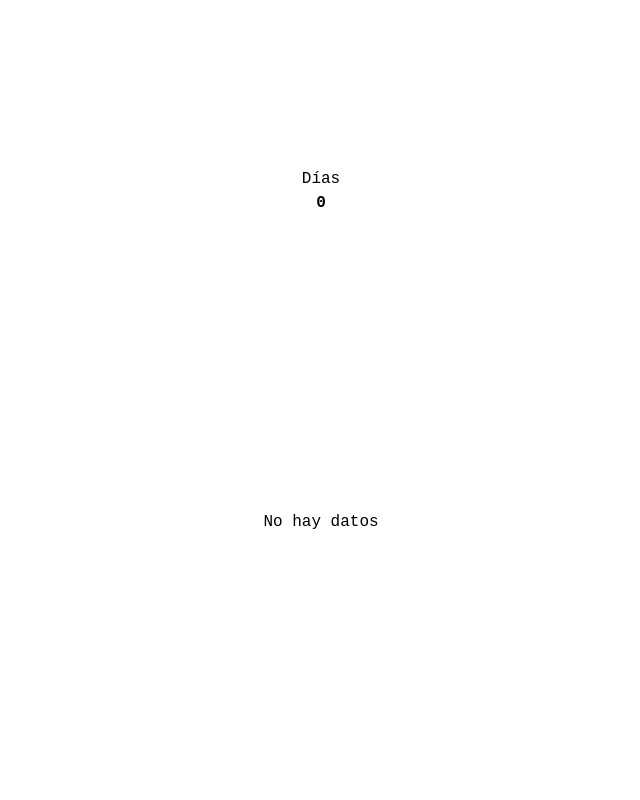
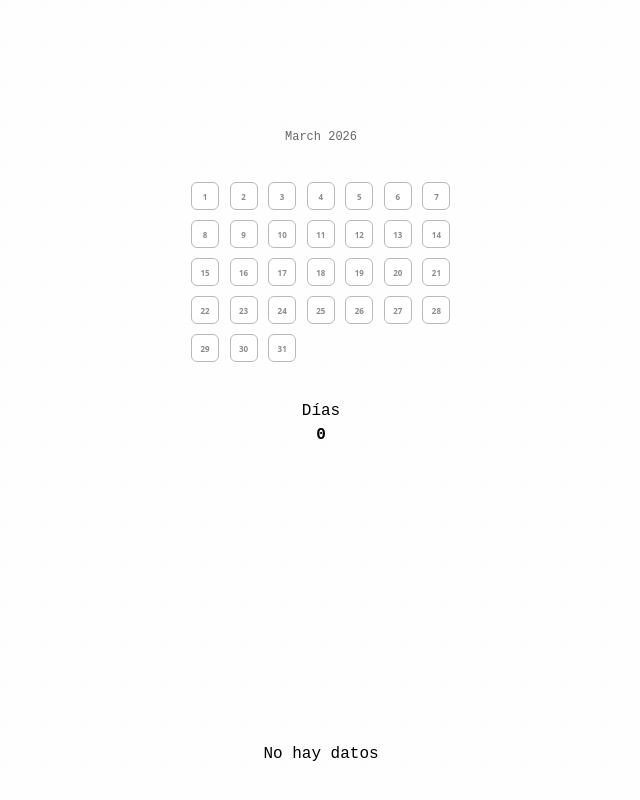
Before and after one commit to diegosolbenitez-ux/mirutina, a React (Vite) app: page / in a window 1280 px wide. Shown: the part 1077-1877 px from the top of the page, without its empty margins (319-959 px from the left). Built offline with nearby package versions, Linux system fonts and the light colour scheme.

Commit message:
fix vercel build

```diff
--- a/src/App.tsx
+++ b/src/App.tsx
@@ -8,7 +8,7 @@ export default function App() {
   return (
     <div
       style={{
-        background: "#ffffff",
+        background: "#ffffffee",
         minHeight: "100vh",
         fontFamily: "'Courier New', monospace",
         display: "flex",
--- a/src/index.css
+++ b/src/index.css
@@ -5,10 +5,28 @@
 }
 
 body {
+
   margin: 0;
-  background: #f2f2f2;
-  font-family: "IBM Plex Mono", monospace;
-  color: #111;
+  background-color: #f6f6f6;
+
+  background-image:
+
+    repeating-linear-gradient(
+      to right,
+      rgba(0,0,0,0.142) 0px,
+      rgba(0,0,0,0.142) 1px,
+      transparent 1px,
+      transparent 40px
+    ),
+
+    repeating-linear-gradient(
+      to bottom,
+      rgba(0, 0, 0, 0.142) 0px,
+      rgba(0,0,0,0.142) 1px,
+      transparent 1px,
+      transparent 40px
+    );
+
 }
 
 /* CONTENEDOR PRINCIPAL TIPO APP */
--- a/src/pages/CreateRoutine.tsx
+++ b/src/pages/CreateRoutine.tsx
@@ -51,7 +51,9 @@ const [confirmResetOpen, setConfirmResetOpen] = useState(false)
   weeklyPlan,
   setRoutineForDay,
   objectives,
-    setObjectiveWeights
+  setObjectiveWeights,
+  planWeeks,
+  setPlanWeeks
 } = useWorkoutStore()
 
 const expandedDayRef = useRef<HTMLDivElement | null>(null)
@@ -73,7 +75,16 @@ const resetPanelRef = useRef<HTMLDivElement | null>(null)
     useState<WeekDay | null>(null)
 
   const [dayLabels, setDayLabels] =
-    useState<Record<WeekDay, string>>(defaultLabels)
+  useState<Record<WeekDay, string>>(() => {
+
+    const saved =
+      localStorage.getItem("day_labels")
+
+    return saved
+      ? JSON.parse(saved)
+      : defaultLabels
+
+  })
 
   const [planExpanded, setPlanExpanded] =
     useState(false)
@@ -134,6 +145,25 @@ const resetPanelRef = useRef<HTMLDivElement | null>(null)
     )
 
     useEffect(() => {
+
+  const cleaned: Record<WeekDay,string> = {
+    lunes: dayLabels.lunes.trim() || defaultLabels.lunes,
+    martes: dayLabels.martes.trim() || defaultLabels.martes,
+    miercoles: dayLabels.miercoles.trim() || defaultLabels.miercoles,
+    jueves: dayLabels.jueves.trim() || defaultLabels.jueves,
+    viernes: dayLabels.viernes.trim() || defaultLabels.viernes,
+    sabado: dayLabels.sabado.trim() || defaultLabels.sabado,
+    domingo: dayLabels.domingo.trim() || defaultLabels.domingo
+  }
+
+  localStorage.setItem(
+    "day_labels",
+    JSON.stringify(cleaned)
+  )
+
+}, [dayLabels])
+
+  useEffect(() => {
     setExerciseLibrary(getExerciseLibrary())
   }, [])
 
@@ -157,6 +187,7 @@ const resetPanelRef = useRef<HTMLDivElement | null>(null)
 
   const insideReset =
     resetPanelRef.current?.contains(target)
+
 
   if (
     insideDay ||
@@ -408,7 +439,18 @@ const resetPanelRef = useRef<HTMLDivElement | null>(null)
       [day]: e.target.value
     })
   }
-      onBlur={()=>setEditingDay(null)}
+  onBlur={()=>{
+
+    const value = dayLabels[day].trim()
+
+    setDayLabels({
+      ...dayLabels,
+      [day]: value || defaultLabels[day]
+    })
+
+    setEditingDay(null)
+
+  }}
   style={editableInputStyle}
 />
 
@@ -612,6 +654,9 @@ const resetPanelRef = useRef<HTMLDivElement | null>(null)
       <button
         onClick={()=>{
           clearAllRoutines()
+          setPlanWeeks(0)
+
+          localStorage.removeItem("plan_weeks")
           setConfirmResetOpen(false)
         }}
         style={confirmButtonStyle}
@@ -693,6 +738,32 @@ const resetPanelRef = useRef<HTMLDivElement | null>(null)
 
             <div>Volumen Baseline: {volumeBaseline}</div>
             <div>Volumen Objetivo: {volumeObjective}</div>
+
+            <div style={{
+  display:"flex",
+  justifyContent:"space-between",
+  marginTop:20
+}}>
+
+  <span>Semanas de Plan</span>
+
+  <input
+    type="number"
+    min={1}
+    max={52}
+    value={planWeeks || ""}
+    onChange={(e)=>
+      setPlanWeeks(Number(e.target.value))
+    }
+    style={{
+      width:40,
+      textAlign:"center",
+      border:"1px solid #8b8b8b",
+      borderRadius:6
+    }}
+  />
+
+</div>
 
           </div>
 
@@ -818,7 +889,7 @@ const planRightColumnStyle:React.CSSProperties={
 }
 
 const planInputStyle:React.CSSProperties={
-  width:30,
+  width:35,
   marginLeft:6,
   textAlign:"center",
   border:"1px solid #8b8b8bbd",
@@ -857,6 +928,7 @@ const nameInputStyle: React.CSSProperties = {
   flex:3,
   border:"1px solid #aaa",
   height:26,
+  width:80,
   borderRadius:6,
   padding:"6px"
 }
--- a/src/pages/ExecuteRoutine.tsx
+++ b/src/pages/ExecuteRoutine.tsx
@@ -23,7 +23,8 @@ export default function ExecuteRoutine() {
   startWorkout,
   confirmSet,
   finalizeWorkout,
-    resetActiveWorkout
+  resetActiveWorkout,
+  planWeeks
 } = useWorkoutStore()
 
   const [weight, setWeight] = useState("")
@@ -34,6 +35,19 @@ export default function ExecuteRoutine() {
     weekDays[todayIndex === 0 ? 6 : todayIndex - 1]
 
   const routine = weeklyPlan[today]
+
+  const planEnd = new Date()
+
+planEnd.setDate(
+  planEnd.getDate() + planWeeks * 7
+)
+
+const lastPlanDay =
+  planWeeks > 0
+    ? new Date(
+        Date.now() + planWeeks * 7 * 86400000
+      ).toISOString().slice(0,10)
+    : "-"
 
   /* ============================= */
   /* RESET SI CAMBIA RUTINA */
@@ -145,10 +159,19 @@ export default function ExecuteRoutine() {
     const firstExercise = routine.exercises[0]
 
     return (
+
+
+
       <div style={containerCenterStyle}>
 
         <div style={initialBlockStyle}>
+
+          <div style={{ marginBottom:10 }}>
+  Último día del Plan Actual: {lastPlanDay}
+</div>
           <div>Ejercicio 01</div>
+
+
 
           <div style={{ marginBottom: 20 }}>
             {firstExercise?.name}
@@ -185,7 +208,7 @@ export default function ExecuteRoutine() {
       goalCompleted
       ? "¡Nuevo ciclo completado!"
     : objectiveVolume === 0
-      ? "Para ver Progresos → Ingresa Pesos objetivo en Plan  "
+      ? "Para ver Progresos → Ingresa Objetivos en tu Plan  "
       : "Nota del día"
   }
   value={note}
--- a/src/pages/History.tsx
+++ b/src/pages/History.tsx
@@ -1,4 +1,4 @@
-import { useState, useEffect } from "react"
+import { useState, useMemo, useRef, useEffect } from "react"
 import { useWorkoutStore } from "../store/useWorkoutStore"
 
 const PAGE_SIZE = 7
@@ -24,6 +24,13 @@ export default function History() {
   const [animateKey, setAnimateKey] = useState(0)
   const [fade, setFade] = useState(true)
 
+  const [panelVisible, setPanelVisible] = useState(
+    selectedGlobalIndex !== null
+  )
+
+  const historyPanelRef =
+    useRef<HTMLDivElement | null>(null)
+
   const safePage =
     totalPages === 0
       ? 0
@@ -42,7 +49,40 @@ export default function History() {
       : null
 
   /* ======================== */
-  /* ANIMATION TRIGGER */
+  /* CLICK FUERA DEL PANEL */
+  /* ======================== */
+
+  useEffect(() => {
+
+    function handleClickOutside(e: MouseEvent) {
+
+      const target = e.target as Node
+
+      if (
+        historyPanelRef.current &&
+        !historyPanelRef.current.contains(target)
+      ) {
+        setSelectedGlobalIndex(null)
+      }
+
+    }
+
+    document.addEventListener(
+      "mousedown",
+      handleClickOutside
+    )
+
+    return () => {
+      document.removeEventListener(
+        "mousedown",
+        handleClickOutside
+      )
+    }
+
+  }, [])
+
+  /* ======================== */
+  /* ANIMACION PAGINA */
   /* ======================== */
 
   useEffect(() => {
@@ -57,6 +97,28 @@ export default function History() {
     return () => clearTimeout(t)
 
   }, [page, selectedGlobalIndex])
+
+  /* ======================== */
+  /* CONTROL VISIBILIDAD PANEL */
+  /* ======================== */
+
+  useEffect(() => {
+
+    if (selectedGlobalIndex !== null) {
+
+      setPanelVisible(true)
+
+    } else {
+
+      const t = setTimeout(() => {
+        setPanelVisible(false)
+      }, 200)
+
+      return () => clearTimeout(t)
+
+    }
+
+  }, [selectedGlobalIndex])
 
   /* ======================== */
   /* PAGINATION */
@@ -76,7 +138,9 @@ export default function History() {
       if (nextIndex < sortedHistory.length) {
         setSelectedGlobalIndex(nextIndex)
       }
+
     }
+
   }
 
   const goPrevPage = () => {
@@ -93,7 +157,9 @@ export default function History() {
       if (prevIndex >= 0) {
         setSelectedGlobalIndex(prevIndex)
       }
+
     }
+
   }
 
   /* ======================== */
@@ -106,28 +172,33 @@ export default function History() {
         {/* ===== LEFT (DETAILS) ===== */}
 
         <div
+          ref={historyPanelRef}
           key={animateKey}
           style={{
             ...leftDetailColumnStyle,
-            opacity: fade ? 1 : 0,
-            transform: fade
-              ? "translateY(0px)"
-              : "translateY(10px)",
+
+            opacity:
+              selectedGlobalIndex !== null ? 1 : 0,
+
+            transform:
+              selectedGlobalIndex !== null
+                ? "translateY(0px)"
+                : "translateY(10px)",
+
             transition: "all 220ms ease"
           }}
         >
 
-          {selectedEntry && (
+          {panelVisible && selectedEntry && (
 
             <>
+
               <div style={dataBlockStyle}>
 
                 <div style={{ fontWeight: 700 }}>
-
                   {(
                     selectedEntry.metrics?.completionPercentage ?? 0
                   ).toFixed(0)}% Completado
-
                 </div>
 
                 <div style={{ marginBottom: 20 }}>
@@ -159,6 +230,7 @@ export default function History() {
               </div>
 
               <div style={noteBlockStyle}>
+
                 {selectedEntry.note
                   ? selectedEntry.note
                   : "Sin nota"}
@@ -171,9 +243,11 @@ export default function History() {
                 >
                   {selectedEntry.date}
                 </div>
+
               </div>
 
             </>
+
           )}
 
         </div>
@@ -208,25 +282,43 @@ export default function History() {
               selectedGlobalIndex === globalIndex
 
             return (
+
               <button
                 key={entry.date + i}
-                onClick={() =>
-                  setSelectedGlobalIndex(globalIndex)
-                }
+
+                onClick={() => {
+
+                  if (selectedGlobalIndex === globalIndex) {
+
+                    setSelectedGlobalIndex(null)
+
+                  } else {
+
+                    setSelectedGlobalIndex(globalIndex)
+
+                  }
+
+                }}
+
                 style={{
                   ...dayButtonStyle,
+
                   background: isSelected
                     ? "#000"
                     : "transparent",
+
                   color: isSelected
                     ? "#fff"
                     : "#000",
+
                   transition: "all 180ms ease"
                 }}
               >
                 {String(globalIndex + 1).padStart(2, "0")}
               </button>
+
             )
+
           })}
 
           {safePage < totalPages - 1 && (
@@ -321,10 +413,10 @@ const noteBlockStyle: React.CSSProperties = {
   borderRadius: 12,
   padding: 20,
   lineHeight: 1.6,
-  maxWidth: "100%",           // 🔥 mantiene ancho
+  maxWidth: "100%",
   width: "100%",
   boxSizing: "border-box",
-  wordBreak: "break-word",    // 🔥 rompe palabras largas
-  overflowWrap: "break-word", // 🔥 soporte moderno
-  whiteSpace: "pre-wrap"      // 🔥 respeta saltos de línea
+  wordBreak: "break-word",
+  overflowWrap: "break-word",
+  whiteSpace: "pre-wrap"
 }
--- a/src/pages/Progress.tsx
+++ b/src/pages/Progress.tsx
@@ -1,13 +1,33 @@
-import { useState, useMemo } from "react"
+import { useState, useMemo, useRef, useEffect } from "react"
 import { useWorkoutStore } from "../store/useWorkoutStore"
 import type { ProgressMemory } from "../models/types"
 import CircleProgress from "../utils/CircleProgress"
 
 const PAGE_SIZE = 60
 
+
+
 export default function Progress() {
 
-  const { history, memories } = useWorkoutStore()
+const [monthOffset, setMonthOffset] = useState(0)
+
+  const { history, memories, planWeeks } = useWorkoutStore()
+
+  const planStart = new Date()
+
+const planEnd = new Date()
+
+planEnd.setDate(
+  planStart.getDate() + planWeeks * 7
+)
+
+  const sortedHistory = useMemo(() => {
+
+  return [...history].sort((a, b) =>
+    a.date.localeCompare(b.date)
+  )
+
+}, [history])
 
   const [selectedMemoryId, setSelectedMemoryId] =
     useState<string | null>(null)
@@ -17,10 +37,80 @@ export default function Progress() {
      HISTORIAL ORDENADO
   ========================== */
 
-  const sortedHistory = useMemo(() => {
-    return [...history].sort((a, b) =>
-      a.date.localeCompare(b.date)
+  const currentMonth = useMemo(() => {
+
+    const planStart = new Date()
+
+const planEnd = new Date()
+
+planEnd.setDate(
+  planStart.getDate() + planWeeks * 7
 )
+
+  const today = new Date()
+
+  return new Date(
+    today.getFullYear(),
+    today.getMonth() - monthOffset,
+    1
+  )
+
+}, [monthOffset])
+
+const touchStartX = useRef<number | null>(null)
+
+function handleTouchStart(e: React.TouchEvent) {
+
+  touchStartX.current = e.touches[0].clientX
+
+}
+
+function handleTouchEnd(e: React.TouchEvent) {
+
+  if (touchStartX.current === null) return
+
+  const delta =
+    e.changedTouches[0].clientX - touchStartX.current
+
+  if (delta < -60) {
+
+    // swipe izquierda → mes futuro
+    setMonthOffset(prev => prev - 1)
+
+  }
+
+  if (delta > 60) {
+
+    // swipe derecha → mes pasado
+    setMonthOffset(prev => prev + 1)
+
+  }
+
+  touchStartX.current = null
+
+}
+
+const completedDays = useMemo(() => {
+
+  const set = new Set<string>()
+
+  history.forEach(h => {
+
+    if (h.metrics.completionPercentage > 0) {
+
+      const d = new Date(h.date)
+
+      const normalized =
+        `${d.getFullYear()}-${String(d.getMonth()+1).padStart(2,"0")}-${String(d.getDate()).padStart(2,"0")}`
+
+      set.add(normalized)
+
+    }
+
+  })
+
+  return set
+
 }, [history])
 
   const totalPages =
@@ -33,10 +123,8 @@ export default function Progress() {
       ? 0
       : Math.min(page, totalPages - 1)
 
-  const start = safePage * PAGE_SIZE
 
-  const visible =
-    sortedHistory.slice(start, start + PAGE_SIZE)
+
 
   const completedCount =
     sortedHistory.filter(
@@ -79,7 +167,9 @@ export default function Progress() {
 
 },[selectedMemory])
 
+
   return (
+
     <div style={containerStyle}>
 
       {/* ================= GRID DIAS ================= */}
@@ -95,24 +185,121 @@ export default function Progress() {
           </button>
         )}
 
-        <div style={gridStyle}>
-          {visible.map((entry, i) => {
+      <div
+  style={calendarWrapperStyle}
+  onTouchStart={handleTouchStart}
+  onTouchEnd={handleTouchEnd}
+>
 
-            const isCompleted =
-              entry.metrics.completionPercentage > 0
+{(() => {
+
+  const monthDate = currentMonth
+
+  const year = monthDate.getFullYear()
+  const month = monthDate.getMonth()
+
+  const firstDay = new Date(year, month, 1)
+  const lastDay = new Date(year, month + 1, 0)
+
+  const totalDays = lastDay.getDate()
+  const startWeekDay = firstDay.getDay()
+
+  const days = []
+
+  for (let i = 0; i < startWeekDay; i++) {
+    days.push(null)
+  }
+
+  for (let d = 1; d <= totalDays; d++) {
+
+  const dateStr =
+    `${year}-${String(month + 1).padStart(2,"0")}-${String(d).padStart(2,"0")}`
+
+  days.push({
+    date: dateStr,
+    day: d
+  })
+
+}
 
   return (
+
+    <div style={monthBlockStyle}>
+
+      <div style={monthLabelStyle}>
+        {monthDate.toLocaleString("default",{month:"long"})} {year}
+      </div>
+
+      <div style={calendarGridStyle}>
+
+
+
+        {days.map((item, i) => {
+
+  if (!item) return <div key={i} />
+
+  const date = item.date
+  const dayNumber = item.day
+
+  const completed = history.some(h =>
+  h.date === date && h.metrics.completionPercentage > 0
+)
+
+   const cellDate = new Date(date + "T12:00:00")
+
+const inPlan =
+  planWeeks > 0 &&
+  cellDate >= planStart &&
+  cellDate <= planEnd
+
+          return (
+
             <div
-                key={entry.date + i}
+  key={date}
   style={{
-                  ...squareStyle,
-                  background: isCompleted
-                    ? "#000000"
-                    : "#ffffff"
+    ...calendarDayStyle,
+
+    background: completed
+      ? "#2f2fff"
+      : "#ffffff",
+
+    border: completed
+  ? "1px solid #0000ff"
+  : inPlan
+  ? "1px solid #2f2fff"
+  : "1px solid #b8b8b8",
+
+    boxShadow: completed
+      ? "0 0 5px rgba(47,47,255,0.5)"
+      : "none",
+
+    display: "flex",
+    alignItems: "center",
+    justifyContent: "center",
+
+    fontSize: 8,
+    fontWeight: 600,
+
+    color: completed
+      ? "#ffffff"
+      : "#8b8b8b"
   }}
-              />
+>
+  {dayNumber}
+</div>
+
           )
+
         })}
+
+      </div>
+
+    </div>
+
+  )
+
+})()}
+
 </div>
 
         {safePage < totalPages - 1 && (
@@ -379,19 +566,9 @@ const topBlockWrapper: React.CSSProperties = {
   marginBottom: 40
 }
 
-const gridStyle: React.CSSProperties = {
-  display: "grid",
-  gridTemplateColumns: "repeat(10, 1fr)",
-  gap: 4,
-  width: 260
-}
 
-const squareStyle: React.CSSProperties = {
-  width: 24,
-  height: 24,
-  border: "1px solid #7575755b",
-  borderRadius: 6
-}
+
+
 
 const leftArrowStyle: React.CSSProperties = {
   position: "absolute",
@@ -458,3 +635,52 @@ const volumeStyle: React.CSSProperties = {
   marginTop: 4,
   color: "#444"
 }
+
+const calendarWrapperStyle: React.CSSProperties = {
+
+  maxHeight: 320,
+  overflowY: "auto",
+  display: "flex",
+  flexDirection: "column",
+  gap: 20,
+  alignItems: "center"
+
+}
+
+const monthBlockStyle: React.CSSProperties = {
+
+  display: "flex",
+  flexDirection: "column",
+  alignItems: "center",
+  gap: 8
+
+}
+
+const monthLabelStyle: React.CSSProperties = {
+
+  fontSize: 12,
+  opacity: 0.6
+
+}
+
+const calendarGridStyle: React.CSSProperties = {
+
+  display: "grid",
+  gridTemplateColumns: "repeat(7, 1fr)",
+  columnGap: 10,   // ← espacio horizontal entre días
+  rowGap: 10,
+  marginTop: 30,      // ← espacio vertical entre semanas
+  width: 260
+
+}
+
+const calendarDayStyle: React.CSSProperties = {
+
+  width: 28,
+  height: 28,
+  borderRadius: 6,
+  border: "1px solid #d1d1d1",
+  fontFamily: "system-ui, -apple-system, Segoe UI, Roboto, sans-serif",
+  transition: "all .25s ease"
+
+}
--- a/src/store/useWorkoutStore.ts
+++ b/src/store/useWorkoutStore.ts
@@ -34,6 +34,7 @@ const generateId = () =>
 
 /* ================= STATE ================= */
 
+
 type ExerciseObjectiveState = {
   exerciseId: string
   baselineWeights: number[]
@@ -49,6 +50,8 @@ type ObjectivesState = {
 
 type WorkoutStore = {
 
+
+
   weeklyPlan: WeeklyPlan
   activeWorkout: ActiveWorkout | null
   history: HistoryEntry[]
@@ -56,6 +59,10 @@ type WorkoutStore = {
   memories: ProgressMemory[]
   selectedMemoryId: string | null
   setSelectedMemory: (id: string | null) => void
+
+  planWeeks: number
+setPlanWeeks: (weeks: number) => void
+
 
   setRoutineForDay: (
     day: WeekDay,
@@ -101,6 +108,9 @@ create<WorkoutStore>((set, get) => ({
   ) ?? [],
 
 selectedMemoryId: null,
+planWeeks: Number(localStorage.getItem("plan_weeks")) || 0,
+
+
 
 /* ================= SET ROUTINE ================= */
 
@@ -572,7 +582,7 @@ finalizeWorkout: (note) => {
 
     {
 
-      date: activeWorkout.date,
+      date: getTodayDate(),
       day: activeWorkout.day,
       routineId: routine.id,
       exercises,
@@ -623,7 +633,20 @@ loadPersistedWorkout: () => {
     selectedMemoryId: id
   })
 
-}
+},
+
+setPlanWeeks: (weeks) => {
+
+  localStorage.setItem(
+    "plan_weeks",
+    String(weeks)
+  )
+
+  set({
+    planWeeks: weeks
+  })
+
+},
 
 
 
--- a/src/utils/CircleProgress.tsx
+++ b/src/utils/CircleProgress.tsx
@@ -77,7 +77,7 @@ const goalReached =
 
   const baselineColor = goalReached
     ? "#ffffff"
-    : "#000000"
+    : "#00000000"
 
   return (
     <div
--- a/src/utils/calculations.ts
+++ b/src/utils/calculations.ts
@@ -9,8 +9,20 @@ import type {
 /* FECHA ACTUAL */
 /* ============================= */
 
-export const getTodayDate = (): string => {
-  return new Date().toISOString().split("T")[0]
+export function getTodayDate(): string {
+
+  const today = new Date()
+
+  const year = today.getFullYear()
+
+  const month =
+    String(today.getMonth() + 1).padStart(2,"0")
+
+  const day =
+    String(today.getDate()).padStart(2,"0")
+
+  return `${year}-${month}-${day}`
+
 }
 
 /* ============================= */
```
Also changed, not shown: public/icon-512 (3).png (renamed from public/icon-512.png). Lines whose indentation alone changed are shown as unchanged.
